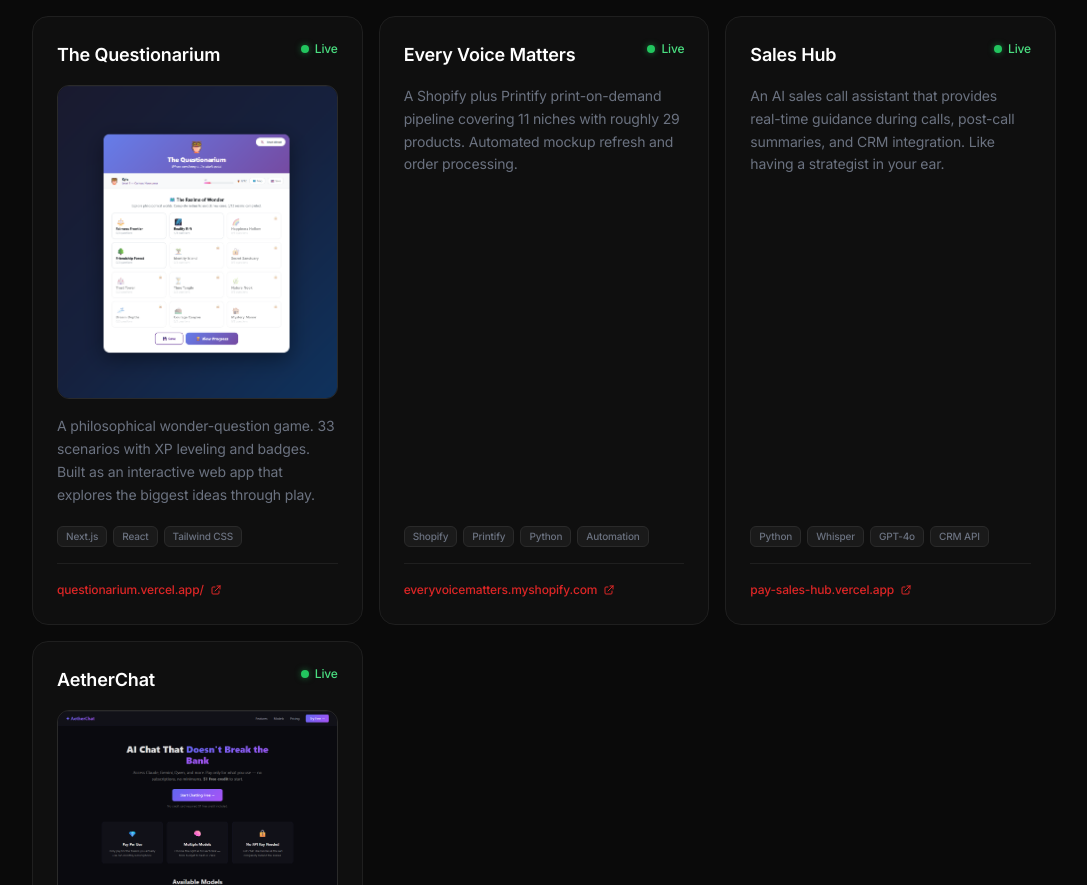
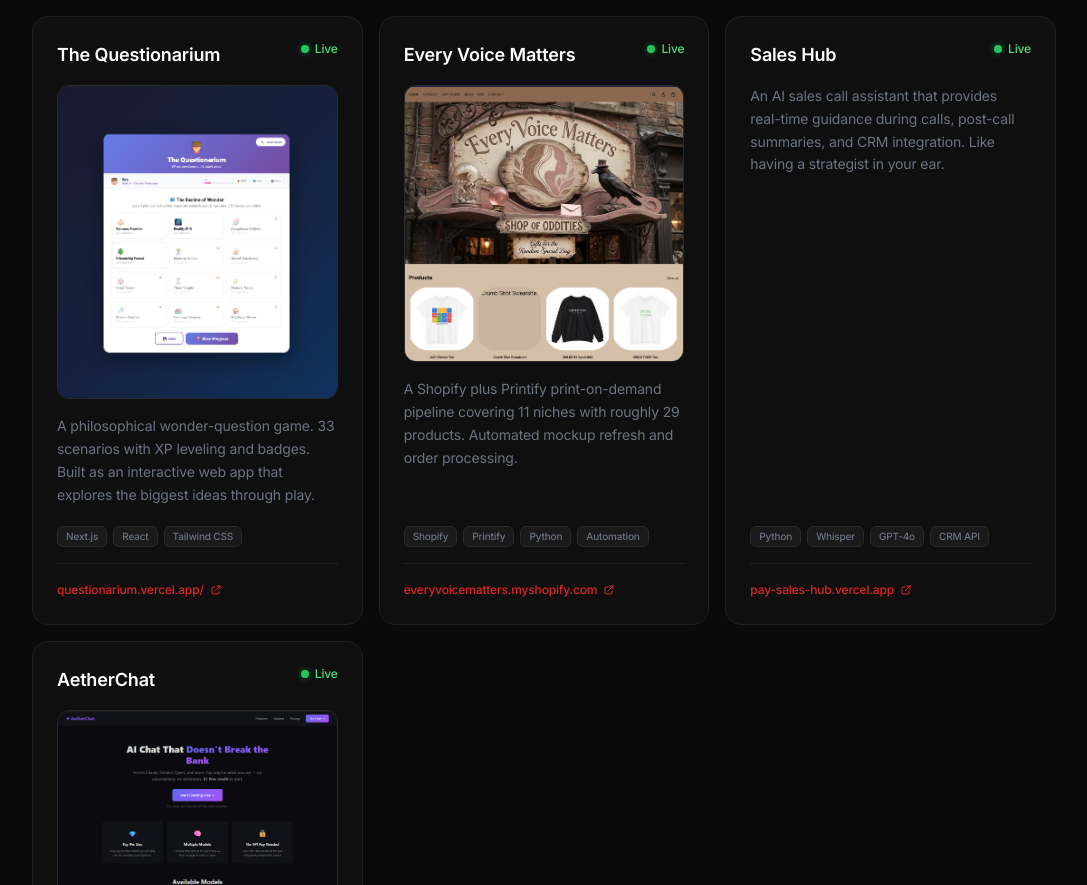
Before and after one commit to k00jax/fonger-ai, a Next.js app: page /projects in a window 1280 px wide. Shown: the part 939-1824 px from the top of the page, without its empty margins (96-1183 px from the left). Built offline with nearby package versions, Linux system fonts and the light colour scheme.

Commit message:
Add Every Voice Matters preview image

```diff
--- a/src/app/projects/page.js
+++ b/src/app/projects/page.js
@@ -44,6 +44,7 @@
       'A Shopify plus Printify print-on-demand pipeline covering 11 niches with roughly 29 products. Automated mockup refresh and order processing.',
     status: 'live',
     link: 'https://everyvoicematters.myshopify.com',
+    image: '/evm-preview.png',
     tech: ['Shopify', 'Printify', 'Python', 'Automation'],
   },
   {
```
Also changed, not shown: public/evm-preview.png (added), 25 other files (tests, documents, lock files or other folders).
